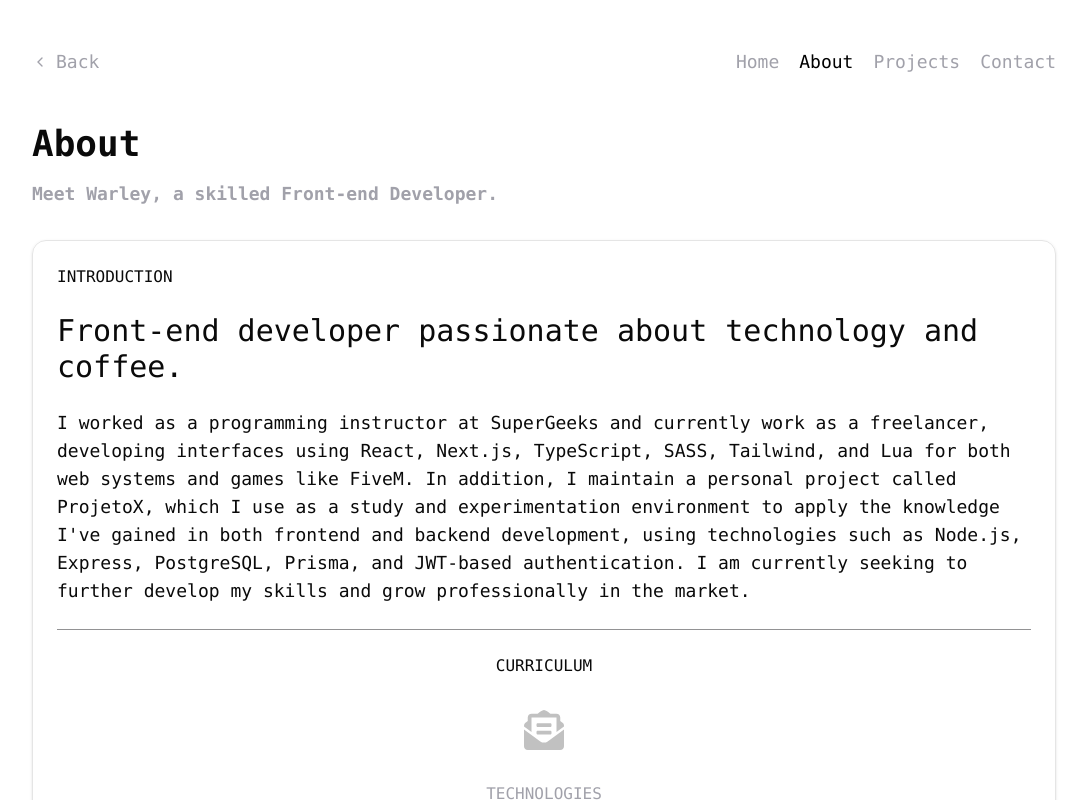
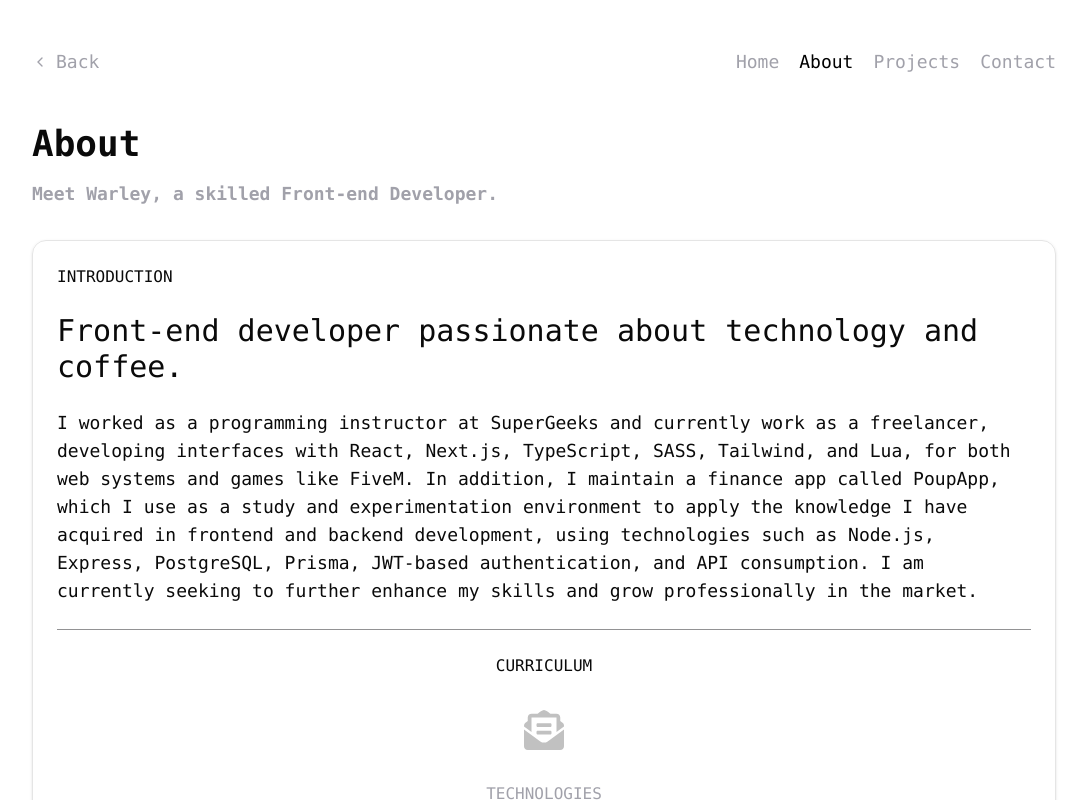
Before and after one commit to Warley72/Portfolio-V2, a Next.js app: page /about in a window 1280 px wide. Shown: the top 800 px of the page, without its empty margins (96-1183 px from the left). Built offline with nearby package versions, Linux system fonts and the light colour scheme.

Commit message:
updateCurriculo e services

```diff
--- a/src/app/about/page.tsx
+++ b/src/app/about/page.tsx
@@ -29,7 +29,7 @@ export default function About() {
                     <div className="flex flex-wrap items-center justify-center">
                         <div className="flex items-center justify-center w-14 h-14 rounded-md hover:bg-zinc-200 dark:hover:bg-zinc-800 opacity-50 hover:opacity-100 cursor-pointer transition duration-200 ease-in hover:scale-105">
                             <a
-                                href="/document/curriculoWarley.pdf"
+                                href="/document/CVCarlosWarley.pdf"
                                 target="_blank"
                                 rel="noopener noreferrer"
                                 className="flex items-center justify-center w-14 h-14 rounded-md hover:bg-zinc-200 dark:hover:bg-zinc-800 opacity-50 hover:opacity-100 cursor-pointer transition duration-200 ease-in hover:scale-104"
--- a/src/app/layout.tsx
+++ b/src/app/layout.tsx
@@ -1,8 +1,7 @@
 import FooterClient from "@/components/layout/FooterClient";
+import { ThemeProvider } from "../providers/theme-provider";
 
 import "../styles/globals.css";
-
-import { ThemeProvider } from "../providers/theme-provider";
 
 export const metadata = {
     title: "Carlos Warley | Developer",
--- a/src/app/page.tsx
+++ b/src/app/page.tsx
@@ -1,5 +1,5 @@
 import Link from "next/link";
-import { getTemperature } from "@/lib/weather"
+import { getTemperature } from "@/services/weather"
 import { Card } from "@/components/ui/card";
 import { home } from "@/mocks/Home"
 import { Tooltip, TooltipContent, TooltipTrigger } from "@/components/ui/tooltip";
--- a/src/mocks/About.ts
+++ b/src/mocks/About.ts
@@ -6,12 +6,11 @@ export const about: AboutProps = {
     textIntroduction: "Introduction",
     titleAbout: "Front-end developer passionate about technology and coffee.",
     textAbout: `I worked as a programming instructor at SuperGeeks and currently work as a freelancer,
-    developing interfaces using React, Next.js, TypeScript, SASS, Tailwind,
-    and Lua for both web systems and games like FiveM. In addition, I maintain a personal
-    project called ProjetoX, which I use as a study and experimentation environment to apply
-    the knowledge I've gained in both frontend and backend development, using technologies such as
-    Node.js, Express, PostgreSQL, Prisma, and JWT-based authentication. I am currently seeking to further
-    develop my skills and grow professionally in the market.`,
+    developing interfaces with React, Next.js, TypeScript, SASS, Tailwind, and Lua, for both web systems and
+    games like FiveM. In addition, I maintain a finance app called PoupApp, which I use as a study and experimentation
+    environment to apply the knowledge I have acquired in frontend and backend development, using technologies such as Node.js,
+    Express, PostgreSQL, Prisma, JWT-based authentication, and API consumption. I am currently seeking to further enhance my skills
+    and grow professionally in the market.`,
     curriculum: "curriculum",
     textTechnologies: "Technologies",
     studytechnology: "Studying back-end technologies",
--- a/src/lib/weather.ts
+++ b/src/services/weather.ts
@@ -16,7 +16,7 @@ export async function getTemperature(): Promise<number | null> {
             {
                 next: { revalidate: 60 },
             }
-        )
+        );
         if (!res.ok) {
             return null;
         }
```
Also changed, not shown: 2 other files (tests, documents, lock files or other folders).
